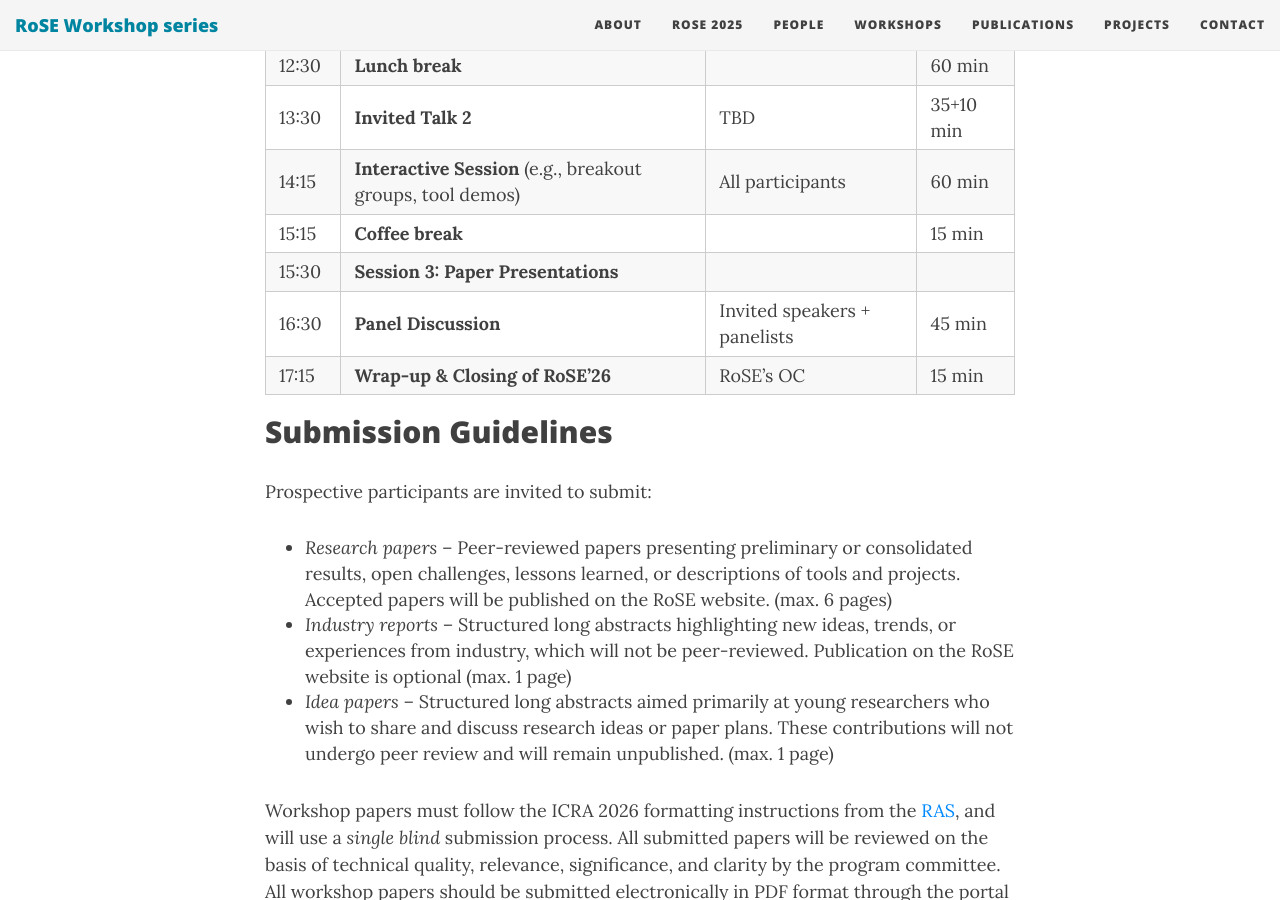
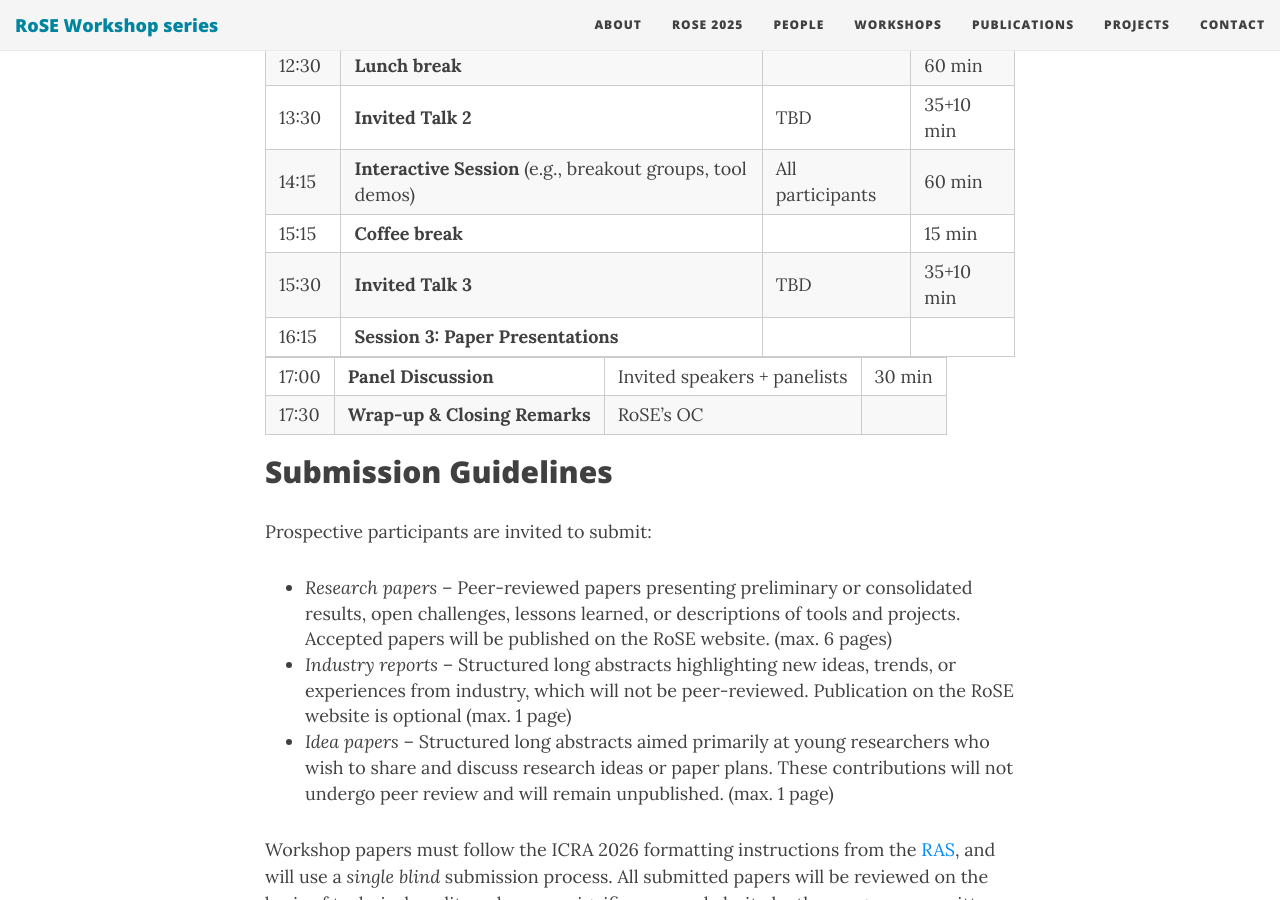
Before and after one commit to rose-workshops/rose-workshops.github.io, a Jekyll site: the page built from rose2026.md, in a window 1280 px wide and 900 px high, scrolled down 2612 px. Built offline with Jekyll 4.4.1, drawn with Linux system fonts in a browser that asks for light colours; nearby versions of some CDN libraries.

Commit message:
update tentative schedule

```diff
--- a/rose2026.md
+++ b/rose2026.md
@@ -151,9 +151,11 @@ topics related to robotics software engineering:
 | 13:30  | **Invited Talk 2** | TBD | 35+10 min |
 | 14:15  | **Interactive Session** (e.g., breakout groups, tool demos) | All participants | 60 min |
 | 15:15  | **Coffee break** |  | 15 min |
-| 15:30  | **Session 3: Paper Presentations** |  |
-| 16:30  | **Panel Discussion** | Invited speakers + panelists | 45 min |
-| 17:15  | **Wrap-up & Closing of RoSE'26** | RoSE's OC | 15 min |
+| 15:30  | **Invited Talk 3** | TBD | 35+10 min |
+| 16:15  | **Session 3: Paper Presentations** |  |
+
+| 17:00  | **Panel Discussion** | Invited speakers + panelists | 30 min |
+| 17:30  | **Wrap-up & Closing Remarks** | RoSE's OC | |
 
 
 ## Submission Guidelines
@@ -190,7 +192,7 @@ It is allowed (no need to disclosure):
 
 - [Michel Albonico](https://michel.iotrixx.com.br/) (Technological Federal University of Paraná, Brazil)
 - [Hannan Ejaz Keen](https://hannanejazkeen.github.io/) (XITASO GmbH, Germany)
-- [Ricardo D. Caldas](http://www.ricardocaldas.me) (Gran Sasso Science Institute (GSSI), Italy)
+- [Ricardo D. Caldas](http://www.ricardocaldas.me/) (Gran Sasso Science Institute (GSSI), Italy)
 
 ## Program Committee
 
```
